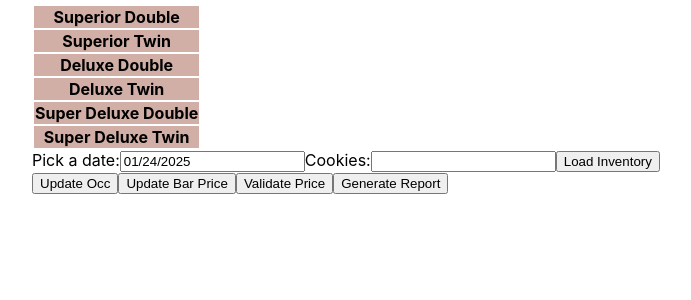
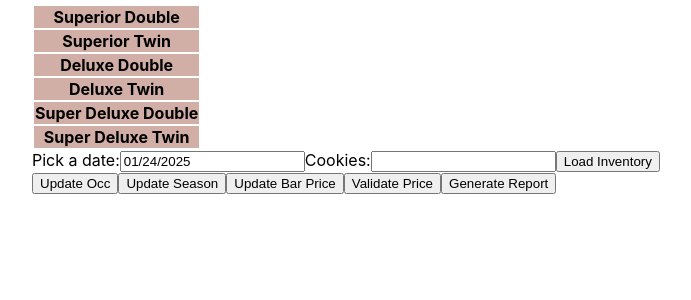
Before and after one commit to rednguyen/lalunasyncui, a React (Create React App) app: page / in a window 1280 px wide. Shown: the top 300 px of the page, without its empty margins (32-723 px from the left). Built offline with nearby package versions, Linux system fonts and the light colour scheme.

Commit message:
changing season

```diff
--- a/src/components/compareTable.tsx
+++ b/src/components/compareTable.tsx
@@ -435,6 +435,8 @@ export default function CompareTable () {
         }
     }
 
+
+
     const updateBarPrice = () => {
             updateBarPriceDetail(1, supDoub);
             updateBarPriceDetail(2, supTwin);
@@ -500,6 +502,55 @@ export default function CompareTable () {
 
     }
 
+    const updateSeason= () => {
+          // Create a copy of the array
+          let newArray1 = [...supDoub];
+          let newArray2 = [...supTwin];
+          let newArray3 = [...dexDoub];
+          let newArray4 = [...dexTwin];
+          let newArray5 = [...supDexDoub];
+          let newArray6 = [...supDexTwin];
+          let newArray7 = [...luxury];
+          let newArray8 = [...luxury2];
+          let newArray9 = [...family];
+          let newArray10 = [...family2];
+
+          for (let index = 0; index < 14; index++){
+              let occupancy = (48 - (newArray1[index].availability + newArray2[index].availability + newArray3[index].availability + newArray4[index].availability + newArray5[index].availability + newArray6[index].availability + newArray7[index].availability + newArray8[index].availability + newArray9[index].availability*2 + newArray10[index].availability*2))/48 * 100
+              let date = format(toZonedTime(newArray1[index].date, 'Asia/Ho_Chi_Minh'), 'dd/MM');
+              let season = "low";
+              if ( (date >= format(toZonedTime("02/01", 'Asia/Ho_Chi_Minh'), 'dd/MM') && date <= format(toZonedTime("28/04", 'Asia/Ho_Chi_Minh'), 'dd/MM')) ||
+                    (date >= format(toZonedTime("01/07", 'Asia/Ho_Chi_Minh'), 'dd/MM') && date <= format(toZonedTime("31/08", 'Asia/Ho_Chi_Minh'), 'dd/MM')) ||
+                     (date >= format(toZonedTime("01/11", 'Asia/Ho_Chi_Minh'), 'dd/MM') && date <= format(toZonedTime("20/12", 'Asia/Ho_Chi_Minh'), 'dd/MM')) )
+                season = "high"
+          // Update the element at the given index
+              newArray1[index] = { ...newArray1[index], season: season};
+              newArray2[index] = { ...newArray2[index], season: season};
+              newArray3[index] = { ...newArray3[index], season: season};
+              newArray4[index] = { ...newArray4[index], season: season};
+              newArray5[index] = { ...newArray5[index], season: season};
+              newArray6[index] = { ...newArray6[index], season: season};
+              newArray7[index] = { ...newArray7[index], season: season};
+              newArray8[index] = { ...newArray8[index], season: season};
+              newArray9[index] = { ...newArray9[index], season: season};
+              newArray10[index] = { ...newArray10[index], season: season};
+
+
+          }
+
+          // newArray[index].occ = 1;
+          setSupDoub(newArray1);
+          setSupTwin(newArray2);
+          setDexDoub(newArray3);
+          setDexTwin(newArray4);
+          setSupDexDoub(newArray5);
+          setSupDexTwin(newArray6);
+          setLuxury(newArray7);
+          setLuxury2(newArray8);
+          setFamily(newArray9);
+          setFamily2(newArray10);
+    }
+
     useEffect(() => {
         // LoadInventory();
       }, []);
@@ -529,6 +580,7 @@ export default function CompareTable () {
                                     <div>{item.occ.toFixed(1)}%</div>
                                     <div>{item.availability} rooms</div>
                                     <div>bar {item.barPrice}</div>
+                                    <div>season: {item.season}</div>
                                     {/* <div>{item.priceValidation.toString()}</div> */}
                                 </TDContent>
                                 ))
@@ -576,6 +628,10 @@ export default function CompareTable () {
                 Update Occ
             </button>
 
+            <button onClick={updateSeason}>
+                Update Season
+            </button>
+
             <button onClick={updateBarPrice}>
                 Update Bar Price
             </button>
--- a/src/components/roomModels.tsx
+++ b/src/components/roomModels.tsx
@@ -5,7 +5,8 @@ export default interface SiteMinderRoomModel {
     date: any,
     occ: any,
     barPrice: any,
-    priceValidation: boolean
+    priceValidation: boolean,
+    season: any
 }
 
 
```
